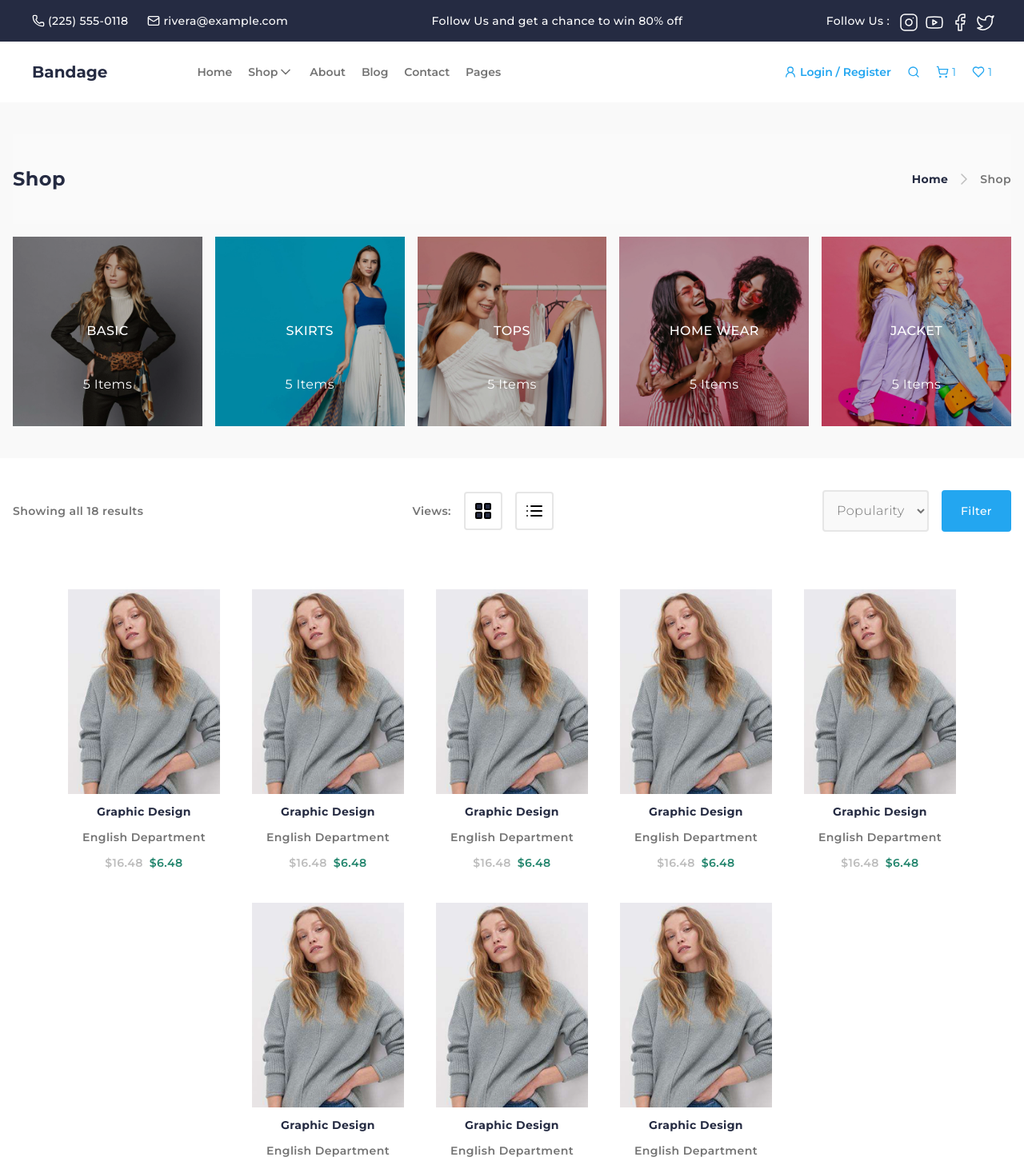
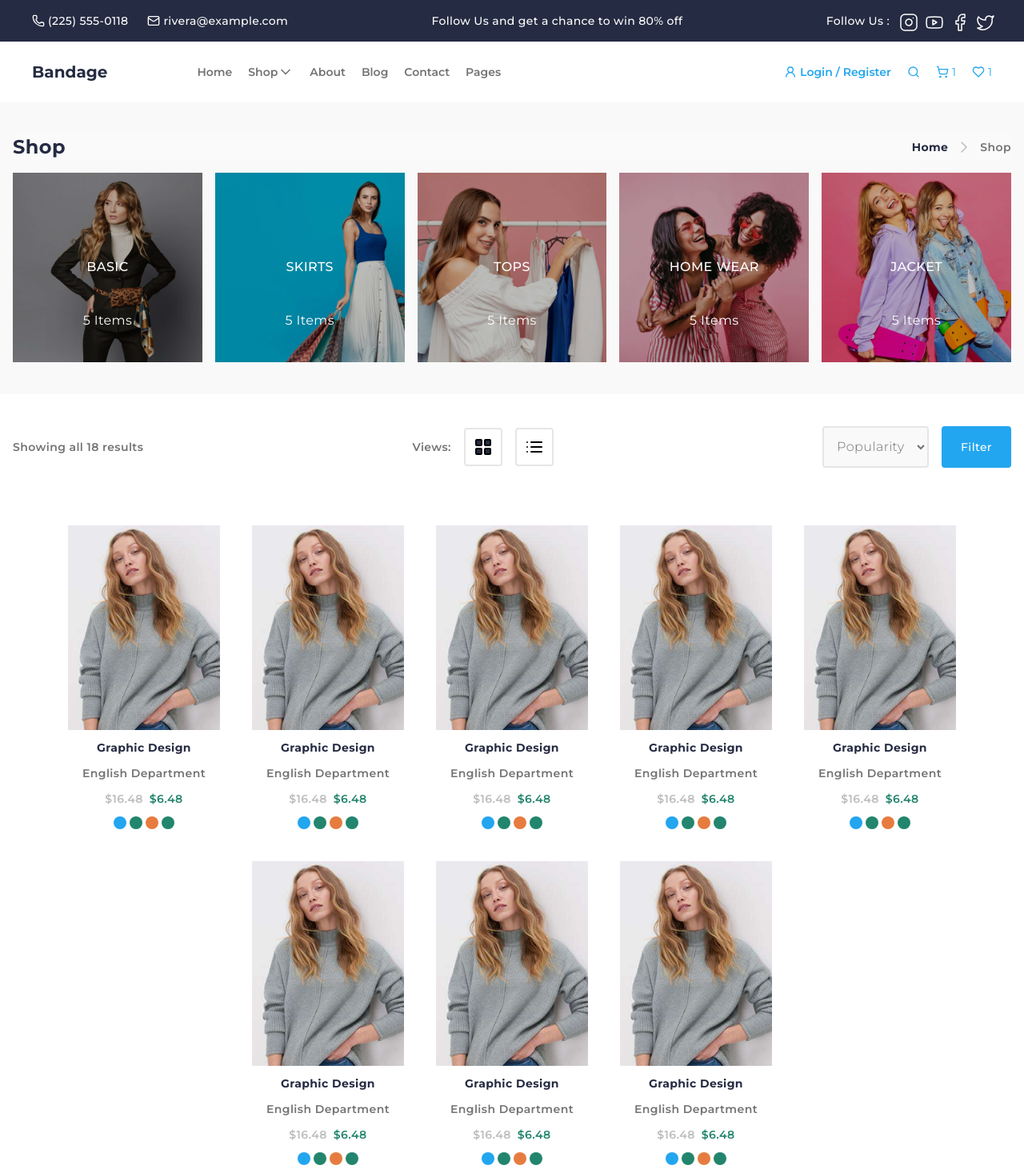
Before and after one commit to brrkrmn/e-commerce, a React app: page /shop in a window 1280 px wide. Shown: the top 1462 px of the page at 80% size. Built offline with nearby package versions, Linux system fonts and the light colour scheme; the HTML template or start-up script is replaced by a standard one.

Commit message:
refactor product card

```diff
--- a/src/components/ProductCard/ProductCard.tsx
+++ b/src/components/ProductCard/ProductCard.tsx
@@ -10,6 +10,7 @@ const ProductCard = ({
     price: string;
     salePrice: string;
     address: string;
+    colors?: string[];
   };
 }) => {
   return (
@@ -27,6 +28,17 @@ const ProductCard = ({
         <p className="text-gray-2">{product.price}</p>
         <p className="text-green">{product.salePrice}</p>
       </div>
+      {product.colors && (
+        <div className="flex items-center justify-center gap-1">
+          {product.colors.map((color, index) => (
+            <div
+              key={index}
+              className={`rounded-full w-4 h-4`}
+              style={{ backgroundColor: color }}
+            ></div>
+          ))}
+        </div>
+      )}
     </Link>
   );
 };
--- a/src/pages/ShopPage/ShopPage.tsx
+++ b/src/pages/ShopPage/ShopPage.tsx
@@ -13,7 +13,9 @@ const ShopPage = () => {
       <div className="w-full flex flex-col items-center justify-start px-4">
         <Products />
       </div>
-      <Clients />
+      <div className="w-full flex items-center justify-center bg-light-gray-2">
+        <Clients />
+      </div>
     </div>
   );
 };
--- a/src/pages/ShopPage/components/Header/Header.tsx
+++ b/src/pages/ShopPage/components/Header/Header.tsx
@@ -3,7 +3,7 @@ import { Link } from "react-router";
 
 const Header = () => {
   return (
-    <div className="w-full bg-light-gray-1 py-10 flex flex-col sm:flex-row items-center justify-between gap-12">
+    <div className="w-full bg-light-gray-1 py-10 md:py-0 flex flex-col sm:flex-row items-center justify-between gap-12">
       <h2 className="text-2xl font-bold text-dark-blue">Shop</h2>
       <nav className="flex items-center justify-center gap-2 text-sm">
         <Link to="/" className="font-bold text-dark-blue">
```
